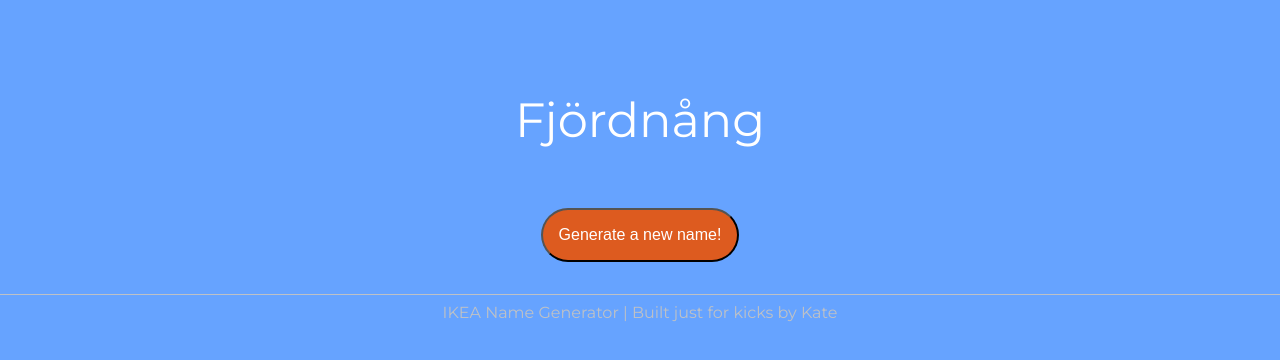
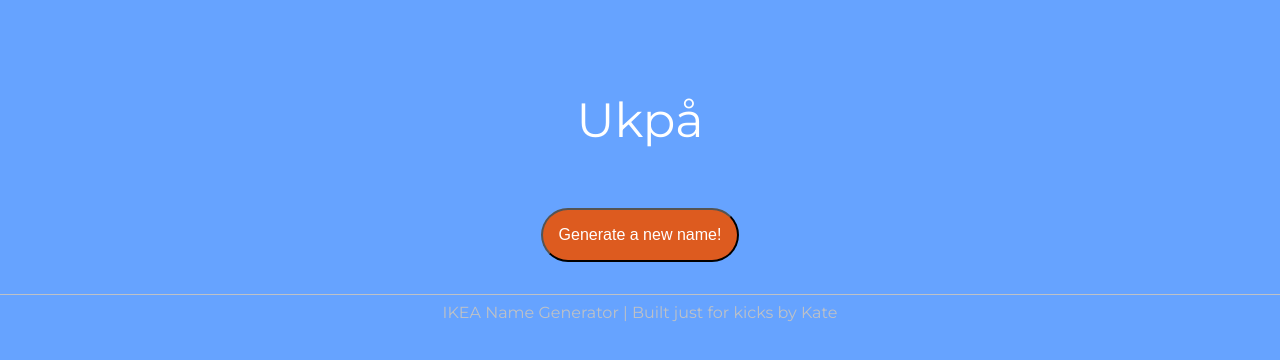
Before and after one commit to craftykate/ikea-name-generator, a React (Create React App) app: page / in a window 1280 px wide. Shown: the top 360 px of the page. Built offline with nearby package versions, Linux system fonts and the light colour scheme.

Commit message:
Generate random name when app starts

```diff
--- a/src/Components/NameGenerator/NameGenerator.js
+++ b/src/Components/NameGenerator/NameGenerator.js
@@ -10,9 +10,14 @@
   constructor(props) {
     super(props);
     this.state = {
-      name: "Fjördnång",
+      name: '',
     }
     this.generateName = this.generateName.bind(this);
+  }
+
+  // Generate a random name when app starts
+  componentDidMount() {
+    this.generateName();
   }
 
   generateName() {
```
